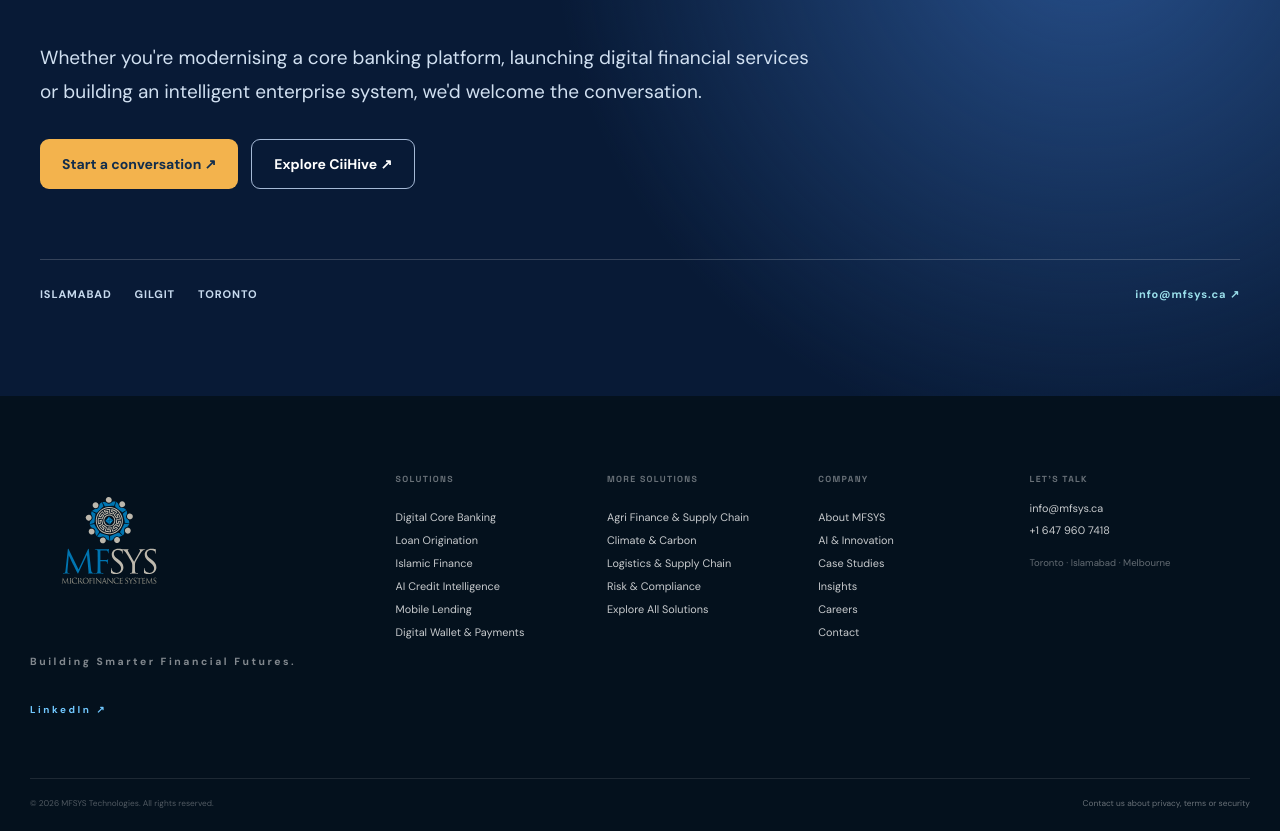
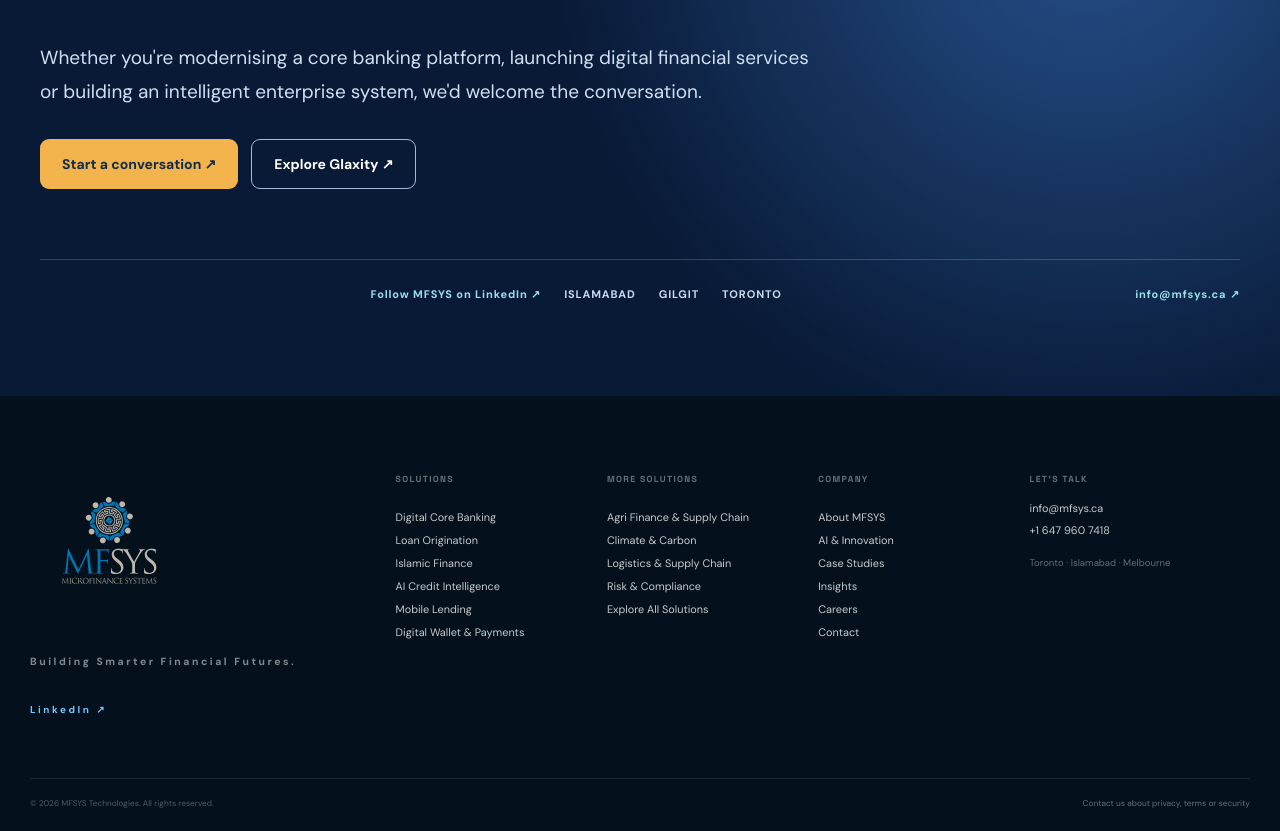
Before and after one commit to ali-mfsys/mfsys-website, a Next.js app: page /about in a window 1280 px wide. Shown: the part 8080-8911 px from the top of the page. Built offline with nearby package versions, Linux system fonts and the light colour scheme.

Commit message:
Connect official MFSYS LinkedIn profile across corporate pages

```diff
--- a/components/AboutExperience.tsx
+++ b/components/AboutExperience.tsx
@@ -17,5 +17,5 @@ export default function AboutExperience(){const [active,setActive]=useState(0);r
 <section className={s.global}><div className={s.wrap}><div className={s.globalHeading}><div><span className={s.kickerLight}>06 / GLOBAL PERSPECTIVE</span><h2>Local understanding. <em>International experience.</em></h2></div><p>Our platforms have been deployed in markets with different regulatory requirements, connectivity conditions and institutional needs. That experience shapes how we build for reliability and adaptability.</p></div><div className={s.globalGrid}><div className={s.regions}>{[["South Asia","Banking, lending, agriculture and social systems"],["Central Asia","Microfinance banking platforms"],["Middle East & North Africa","Financial systems and digital services"],["West & East Africa","Microfinance networks and programme systems"],["Europe","Banking technology strategy and programme governance"],["North America","Enterprise platforms and logistics SaaS"]].map(([a,b],i)=><div key={a}><span>0{i+1}</span><strong>{a}</strong><small>{b}</small></div>)}</div><div className={s.offices}><span>OUR LOCATIONS</span><div><strong>Islamabad</strong><small>Headquarters · Pakistan</small></div><div><strong>Gilgit</strong><small>Registered office · Pakistan</small></div><div><strong>Toronto</strong><small>North America · Canada</small></div><p>12+ countries · 4 continents · 7 regions</p></div></div></div></section>
 <section className={s.section}><div className={s.wrap}><span className={s.kicker}>07 / THE PEOPLE BEHIND THE TECHNOLOGY</span><h2>Expertise built through <em>years of delivery.</em></h2><div className={s.peopleTop}><p>Our team brings together financial-services practitioners, software architects, engineers, implementation specialists and emerging-technology talent. We work across the full journey—from business requirements to deployment and long-term support.</p><div><strong>40%</strong><span>Women in the MFSYS workforce</span></div><div><strong>18+</strong><span>Years' average leadership experience</span></div></div><div className={s.leaders}>{[["Ali Ahmed Khan","Founder & CEO","25+ years in financial systems; former Global CIO at AKAM."],["Mubashar Hussain","Software Development","17 years' experience, including 13 in core banking engineering."],["Bahram Khan","CBS Implementation","18+ years' experience, including 15 in a microfinance bank's IT."],["Noor Muhammad Khan","Infrastructure & Security","12 years' experience; AWS Certified Solutions Architect."]].map(([a,b,c])=><article key={a}><div className={s.avatar} aria-hidden="true">{a.split(" ").map(x=>x[0]).slice(0,2).join("")}</div><h3>{a}</h3><strong>{b}</strong><p>{c}</p></article>)}</div></div></section>
 <section className={s.values}><div className={s.wrap}><span className={s.kicker}>08 / THE WAY WE WORK</span><h2>Our values are visible <em>in the work.</em></h2><div className={s.valuesGrid}>{values.map(([n,a,b],i)=><div key={a} data-tone={i}><span>{n}</span><h3>{a}</h3><p>{b}</p></div>)}</div><div className={s.delivery}><h3>From discovery to lasting value</h3><div>{["Discover","Configure","Migrate","Train","Go live","Evolve"].map((x,i)=><span key={x}><small>0{i+1}</small>{x}</span>)}</div><p>Governance, security, change management and ongoing support underpin every stage.</p></div></div></section>
-<section className={s.ctaSection}><div className={s.wrap}><span className={s.kickerLight}>MFSYS TECHNOLOGIES / BUILDING SMARTER FINANCIAL FUTURES</span><h2>Let's build what <em>comes next.</em></h2><p>Whether you're modernising a core banking platform, launching digital financial services or building an intelligent enterprise system, we'd welcome the conversation.</p><div className={s.actions}><Link className={s.primary} href="/contact">Start a conversation ↗</Link><Link className={s.secondary} href="/products/ciihive">Explore CiiHive ↗</Link></div><div className={s.ctaContact}><span>ISLAMABAD</span><span>GILGIT</span><span>TORONTO</span><a href="mailto:info@mfsys.ca">info@mfsys.ca ↗</a></div></div></section>
+<section className={s.ctaSection}><div className={s.wrap}><span className={s.kickerLight}>MFSYS TECHNOLOGIES / BUILDING SMARTER FINANCIAL FUTURES</span><h2>Let's build what <em>comes next.</em></h2><p>Whether you're modernising a core banking platform, launching digital financial services or building an intelligent enterprise system, we'd welcome the conversation.</p><div className={s.actions}><Link className={s.primary} href="/contact">Start a conversation ↗</Link><Link className={s.secondary} href="/products/glaxity">Explore Glaxity ↗</Link></div><div className={s.ctaContact}><a href="https://www.linkedin.com/company/mfsys" target="_blank" rel="noopener noreferrer" aria-label="Follow MFSYS Technologies on LinkedIn">Follow MFSYS on LinkedIn ↗</a><span>ISLAMABAD</span><span>GILGIT</span><span>TORONTO</span><a href="mailto:info@mfsys.ca">info@mfsys.ca ↗</a></div></div></section>
 </main>}
```
